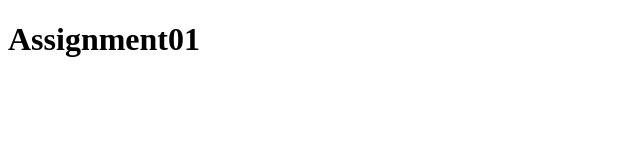
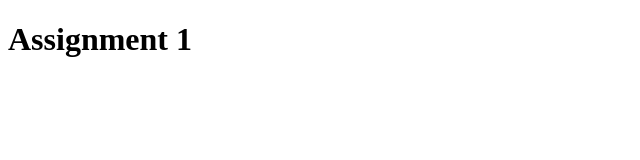
Before and after one commit to macjrdev/Assignment01, a plain HTML site: page index.html in a window 1280 px wide. Shown: the full height of the page, 0-640 px from the left. Drawn offline with Linux system fonts and the light colour scheme.

Commit message:
Updated title

```diff
--- a/index.html
+++ b/index.html
@@ -4,9 +4,9 @@
     <meta charset="UTF-8">
     <meta http-equiv="X-UA-Compatible" content="IE=edge">
     <meta name="viewport" content="width=device-width, initial-scale=1.0">
-    <title>Assignment01</title>
+    <title>Assignment 1</title>
 </head>
 <body>
-    <h1>Assignment01</h1>
+    <h1>Assignment 1</h1>
 </body>
 </html>
```
